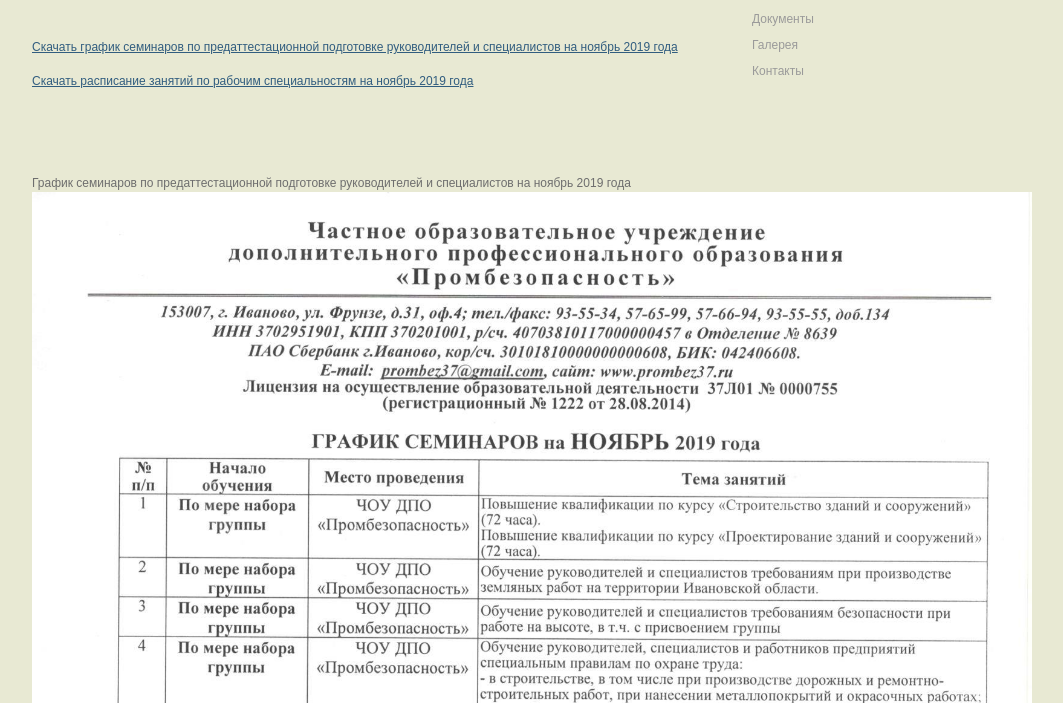
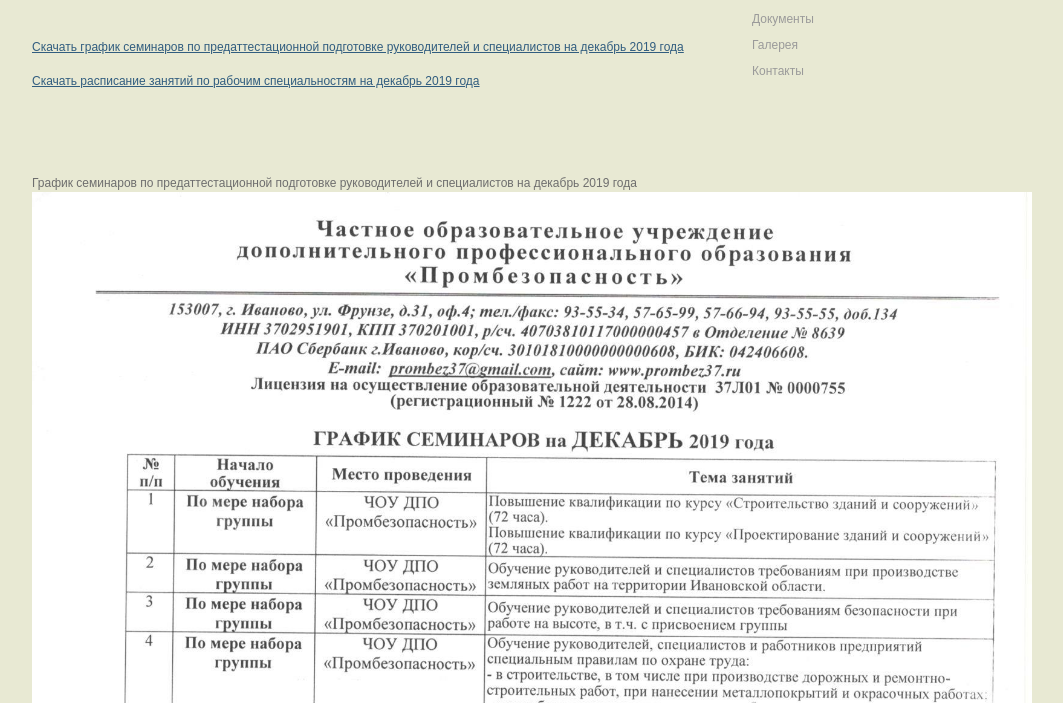
Before and after one commit to knikitin/oldsite, a plain HTML site: page timetable.html in a window 1280 px wide. Shown: the part 637-1340 px from the top of the page, without its empty margins (128-1191 px from the left). Drawn offline with Linux system fonts and the light colour scheme.

Commit message:
декабрь 2019

```diff
--- a/timetable.html
+++ b/timetable.html
@@ -48,14 +48,14 @@
 			<p>&nbsp;</p>
 
 			<p class="textosn raspisanie1">
-				<a href="/Docs/20191031 seminar_11 timetable_rukovoditeli.pdf">
-				Скачать график семинаров по предаттестационной подготовке руководителей и специалистов на ноябрь 2019 года
+				<a href="/Docs/20191130 seminar_12 timetable_rukovoditeli.pdf">
+				Скачать график семинаров по предаттестационной подготовке руководителей и специалистов на декабрь 2019 года
 		    </a>
 		  </p>
 
 		  <p class="textosn raspisanie1">
-				<a href="/Docs/20191031 seminar_11 timetable_rabochie.pdf">
-				Скачать расписание занятий по рабочим специальностям на ноябрь 2019 года
+				<a href="/Docs/20191130 seminar_12 timetable_rabochie.pdf">
+				Скачать расписание занятий по рабочим специальностям на декабрь 2019 года
 				</a>
 		  </p>
 
@@ -71,13 +71,13 @@
 -->
 
 			<p class="textosn raspisanie2">
-			График семинаров по предаттестационной подготовке руководителей и специалистов на ноябрь 2019 года
-			<img src="/Docs/20191031_seminar_11 timetable_rukovoditeli.jpg" alt="Расписание занятий на ноябрь 2019 года" width="1000" />
+			График семинаров по предаттестационной подготовке руководителей и специалистов на декабрь 2019 года
+			<img src="/Docs/20191130_seminar_12 timetable_rukovoditeli.jpg" alt="Расписание занятий на декабрь 2019 года" width="1000" />
 		  </p>
 
 		  <p class="textosn raspisanie2">
-			Расписание занятий по рабочим специальностям на ноябрь 2019 года
-			<img src="/Docs/20191031_seminar_11 timetable_rabochie.jpg" alt="Расписание занятий на ноябрь 2019 года" width="1000" />
+			Расписание занятий по рабочим специальностям на декабрь 2019 года
+			<img src="/Docs/20191130_seminar_12 timetable_rabochie.jpg" alt="Расписание занятий на декабрь 2019 года" width="1000" />
 		  </p>
 
 
```
Also changed, not shown: Docs/20191130_seminar_12 timetable_rabochie.jpg (added), Docs/20191130_seminar_12 timetable_rukovoditeli.jpg (added), 2 other files.
